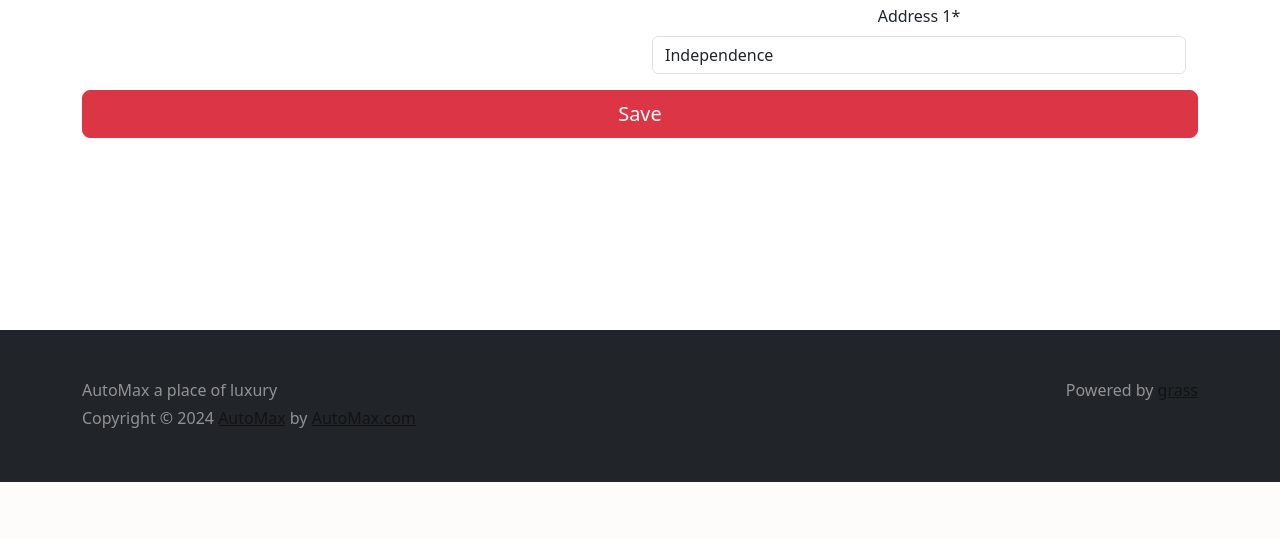
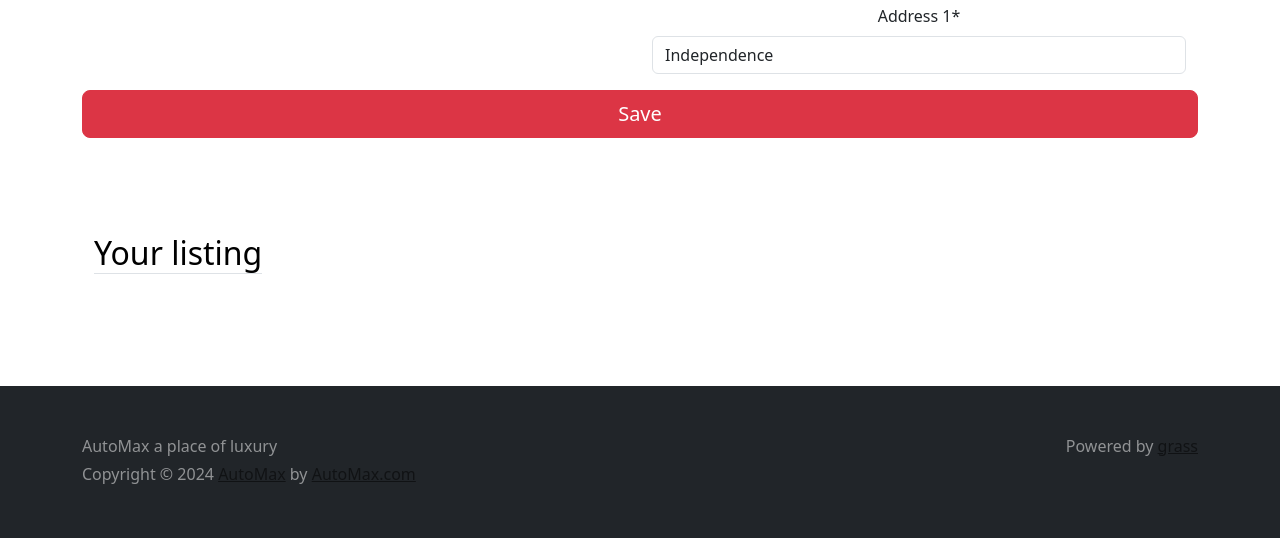
Before and after one commit to Joseph789-BIT/web-app, a Django app: page /profile/ in a window 1280 px wide. Shown: the part 777-1315 px from the top of the page. Before the commit the page ends 1259 px from the top, so only its background shows below. Run offline with Django 5.2, Linux system fonts and the light colour scheme; a user stored in the database is signed in; data comes from the database, SQL or seed files in the repository; both versions use the stored data as it was after the commit; some libraries are stand-ins or nearby versions.

Commit message:
initial-commit

```diff
--- a/src/users/templates/views/profile.html
+++ b/src/users/templates/views/profile.html
@@ -30,7 +30,9 @@
     <div class="container px-4">
         <div class="row g-4 py-5">
             <div class="col d-flex align-items-start">
-
+                <div>
+                    <h2 class="mb-3 border-bottom" style="color: black;">Your listing</h2>
+                </div>
             </div>
         </div>
     </div>
```
Also changed, not shown: src/db.sqlite3.
